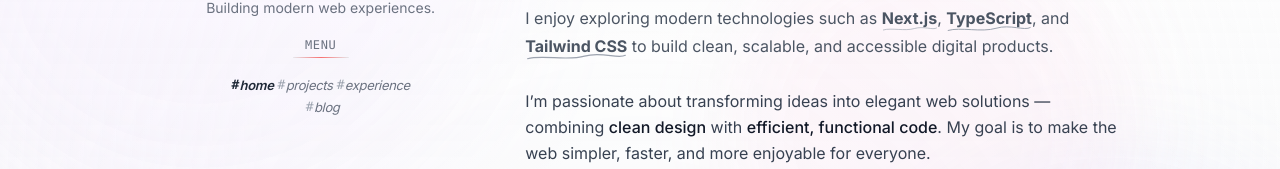
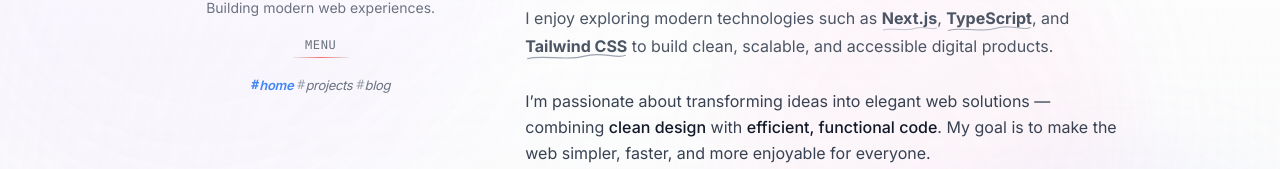
Before and after one commit to pradipchaudhary/portfolio.v3, a Next.js app: page / in a window 1280 px wide. Shown: the part 267-436 px from the top of the page. Built offline with nearby package versions, Linux system fonts and the light colour scheme.

Commit message:
fixed navbar

```diff
--- a/components/layout/sidebar/Navbar.tsx
+++ b/components/layout/sidebar/Navbar.tsx
@@ -4,36 +4,55 @@ import React, { useEffect, useState } from "react";
 import Link from "next/link";
 import { usePathname } from "next/navigation";
 
+const ACTIVE_COLOR = "#4285f4";
+
 const Navbar = () => {
   const pathname = usePathname();
   const [hash, setHash] = useState("");
 
-  useEffect(() => {
-    if (typeof window !== "undefined") {
-      const updateHash = () => setHash(window.location.hash);
-      updateHash();
-      window.addEventListener("hashchange", updateHash);
-      return () => window.removeEventListener("hashchange", updateHash);
-    }
-  }, []);
-
   const navItems = [
     { label: "home", href: "/", id: "home" },
     { label: "projects", href: "/projects", id: "projects" },
-    { label: "experience", href: "/#experience", id: "experience" },
+    // { label: "experience", href: "/#experience", id: "experience" },
     { label: "blog", href: "/#blog", id: "blog" },
   ];
 
+  useEffect(() => {
+    const updateHash = () => setHash(window.location.hash);
+    updateHash();
+    window.addEventListener("hashchange", updateHash);
+
+    return () => window.removeEventListener("hashchange", updateHash);
+  }, []);
+
   const isActive = (id: string) => {
-    if (id === "home" && pathname === "/" && !hash) return true;
-    if (hash === `#${id}`) return true;
+    const navIds = navItems.map((item) => item.id);
+
+    // 1️⃣ Hash exists AND matches a nav item
+    if (hash) {
+      const hashId = hash.replace("#", "");
+      if (navIds.includes(hashId) && id === hashId) {
+        return true;
+      }
+    }
+
+    // 2️⃣ Normal page route
+    if (pathname === `/${id}`) {
+      return true;
+    }
+
+    // 3️⃣ Default home when root and no valid hash
+    if (id === "home" && pathname === "/" && !hash) {
+      return true;
+    }
+
     return false;
   };
 
   return (
     <nav className="mt-6 px-8 w-full">
       {/* Menu Title */}
-      <div className="relative pb-1 mb-4 ">
+      <div className="relative pb-1 mb-4">
         <h2 className="text-xs font-medium text-gray-500 uppercase tracking-wider text-center font-mono">
           Menu
         </h2>
@@ -44,25 +63,32 @@ const Navbar = () => {
       <div className="flex flex-wrap justify-center">
         {navItems.map((item, i) => {
           const active = isActive(item.id);
+
           return (
             <Link
               key={i}
               href={item.href}
               aria-current={active ? "page" : undefined}
               className={`group inline-flex items-center text-[13px] transition-colors duration-200 ${active
-                ? "text-gray-900 font-semibold"
+                ? "font-semibold"
                 : "text-gray-500 hover:text-gray-900 pl-1"
                 }`}
+              style={active ? { color: ACTIVE_COLOR } : undefined}
             >
               <span
-                className={`mr-[0.3px] font-mono ${active ? "text-gray-800" : "text-gray-400 group-hover:text-gray-500"
+                className={`mr-[0.3px] font-mono ${active
+                  ? ""
+                  : "text-gray-400 group-hover:text-gray-500"
                   }`}
+                style={active ? { color: ACTIVE_COLOR } : undefined}
               >
                 #
               </span>
+
               <span
-                className={`italic tracking-tight ${active ? "text-gray-800" : "group-hover:text-gray-700"
+                className={`italic tracking-tight ${active ? "" : "group-hover:text-gray-700"
                   }`}
+                style={active ? { color: ACTIVE_COLOR } : undefined}
               >
                 {item.label}
               </span>
```
